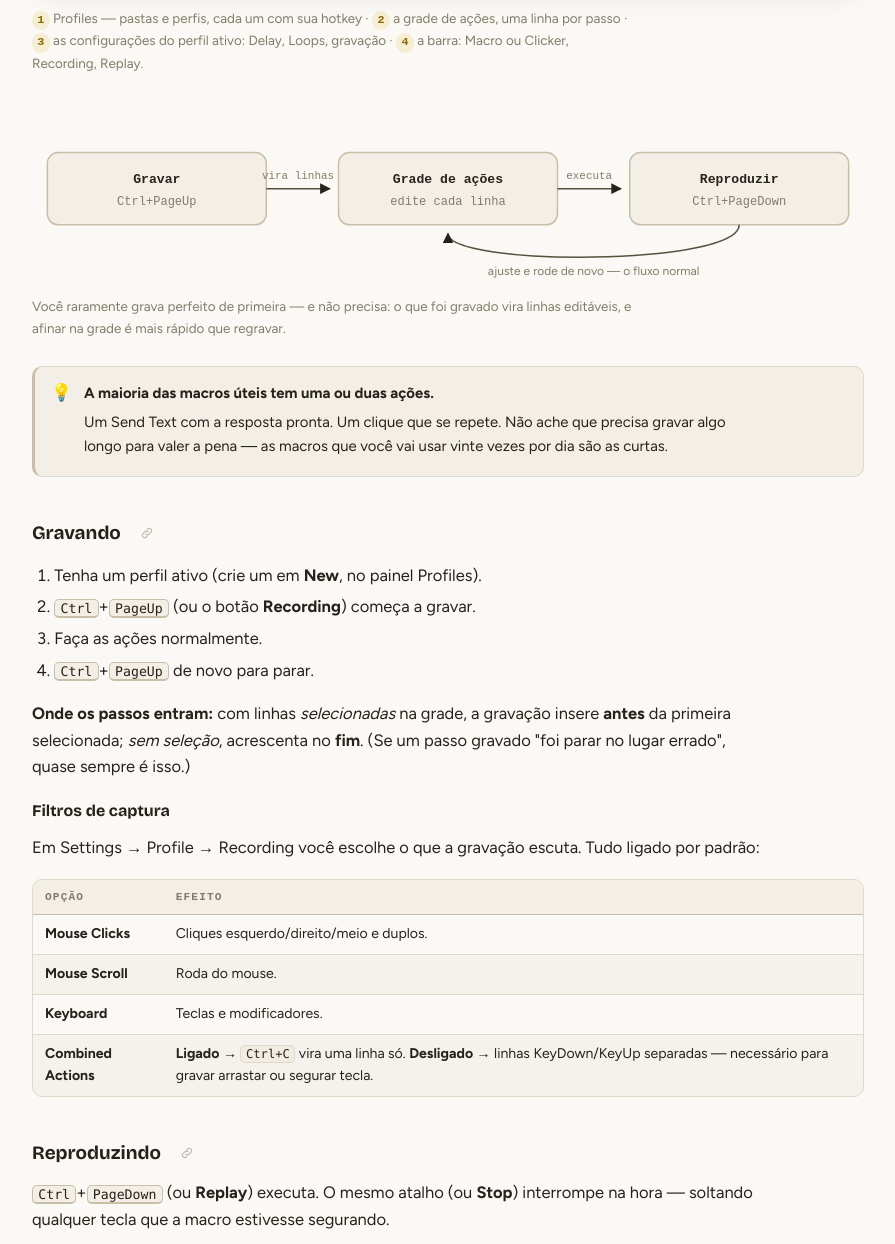
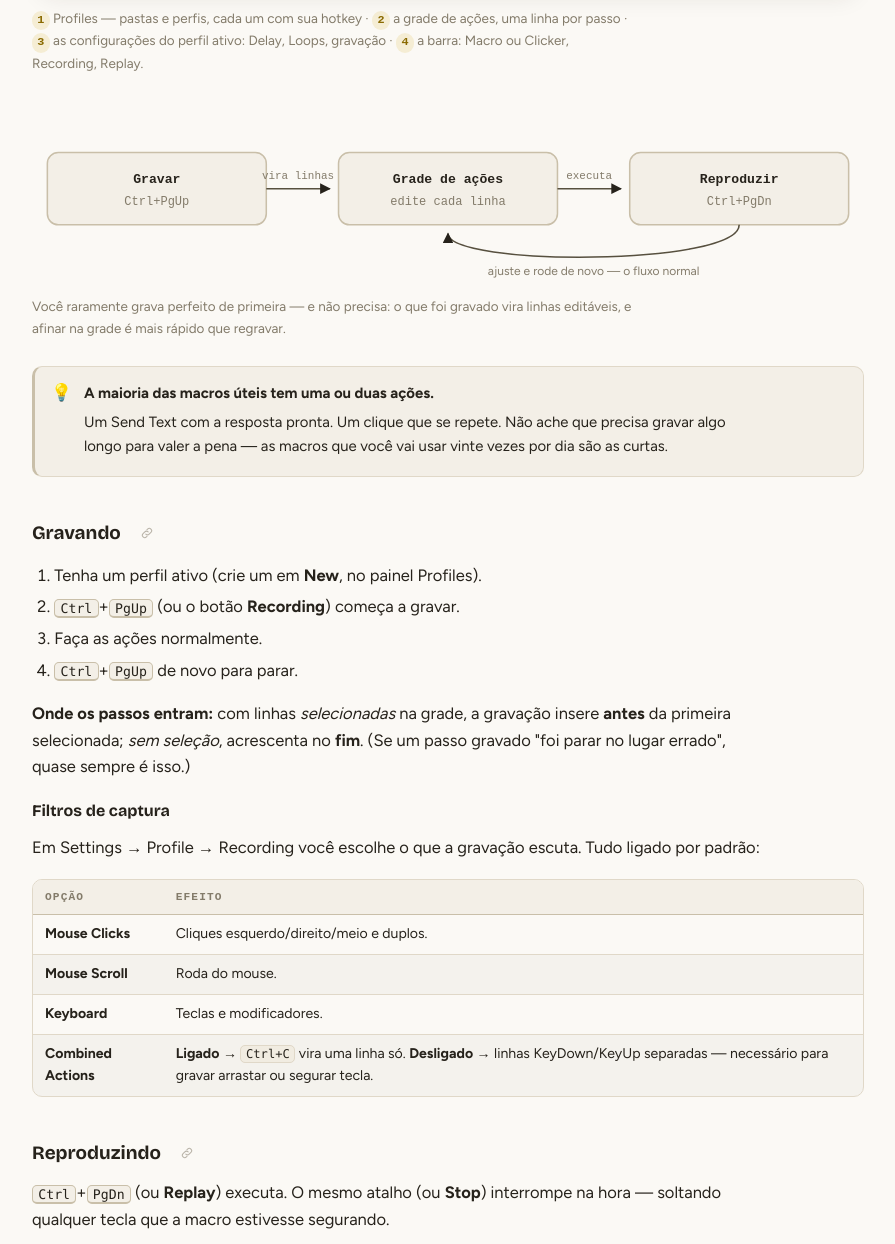
Before and after one commit to fatalihue/TrueReplayer-releases, a plain HTML site: page docs/manual.html in a window 1280 px wide. Shown: the part 2296-3540 px from the top of the page, without its empty margins (328-1223 px from the left). Drawn offline with nearby package versions, Linux system fonts and the light colour scheme; a web font is replaced by a local one.

Commit message:
docs: teclas com a grafia do keycap no manual e no README (PgUp, PgDn, ScrLk, Ins, Del)
O app passou a mostrar todo nome de tecla longo como o keycap fisico escreve, em toda
superficie (grade, sheet, keycaps, dialogos de captura, tooltips dos tokens). O manual
acompanha: os keycaps .kbd, a figura do fluxo gravar/reproduzir, a tabela de tokens
(PgUp / PgDn, Backspace / Del) e os atalhos do README. Os tokens em si nao mudam
({pageup}, {pagedown}, {delete}); so o nome da tecla ao lado deles.

Co-Authored-By: Claude Fable 5.1 <noreply@anthropic.com>

```diff
--- a/docs/manual.html
+++ b/docs/manual.html
@@ -805,7 +805,7 @@
         <tr><td><strong>Perfil</strong></td><td>Uma macro: a lista de ações + suas configurações. Um arquivo <code>.json</code>.</td></tr>
         <tr><td><strong>Ação</strong></td><td>Um passo (um clique, uma tecla, um If…). Uma linha na grade.</td></tr>
         <tr><td><strong>Pasta</strong></td><td>Grupo colorido de perfis. Um perfil fica em no máximo uma.</td></tr>
-        <tr><td><strong>Macro / Clicker</strong></td><td>Dois modos: <em>Macro</em> grava e reproduz listas de ações; <em>Clicker</em> é um auto-clicker. Alterne com <span class="kbd">ScrollLock</span>.</td></tr>
+        <tr><td><strong>Macro / Clicker</strong></td><td>Dois modos: <em>Macro</em> grava e reproduz listas de ações; <em>Clicker</em> é um auto-clicker. Alterne com <span class="kbd">ScrLk</span>.</td></tr>
       </tbody>
     </table>
   </div>
@@ -841,11 +841,11 @@
       </g>
       <g font-family="'Spline Sans Mono', monospace" font-size="12">
         <text x="114" y="76" text-anchor="middle" fill="var(--ink)" font-weight="600">Gravar</text>
-        <text x="114" y="96" text-anchor="middle" fill="var(--muted)" font-size="11">Ctrl+PageUp</text>
+        <text x="114" y="96" text-anchor="middle" fill="var(--muted)" font-size="11">Ctrl+PgUp</text>
         <text x="380" y="76" text-anchor="middle" fill="var(--ink)" font-weight="600">Grade de ações</text>
         <text x="380" y="96" text-anchor="middle" fill="var(--muted)" font-size="11">edite cada linha</text>
         <text x="646" y="76" text-anchor="middle" fill="var(--ink)" font-weight="600">Reproduzir</text>
-        <text x="646" y="96" text-anchor="middle" fill="var(--muted)" font-size="11">Ctrl+PageDown</text>
+        <text x="646" y="96" text-anchor="middle" fill="var(--muted)" font-size="11">Ctrl+PgDn</text>
         <text x="243" y="72" text-anchor="middle" fill="var(--muted)" font-size="10">vira linhas</text>
         <text x="509" y="72" text-anchor="middle" fill="var(--muted)" font-size="10">executa</text>
         <text x="513" y="160" text-anchor="middle" fill="var(--muted)" font-size="11" font-family="'Figtree', sans-serif">ajuste e rode de novo — o fluxo normal</text>
@@ -867,9 +867,9 @@
     <h3 id="p1-gravando">Gravando</h3>
     <ol>
       <li>Tenha um perfil ativo (crie um em <strong>New</strong>, no painel Profiles).</li>
-      <li><span class="kbd">Ctrl</span>+<span class="kbd">PageUp</span> (ou o botão <strong>Recording</strong>) começa a gravar.</li>
+      <li><span class="kbd">Ctrl</span>+<span class="kbd">PgUp</span> (ou o botão <strong>Recording</strong>) começa a gravar.</li>
       <li>Faça as ações normalmente.</li>
-      <li><span class="kbd">Ctrl</span>+<span class="kbd">PageUp</span> de novo para parar.</li>
+      <li><span class="kbd">Ctrl</span>+<span class="kbd">PgUp</span> de novo para parar.</li>
     </ol>
     <p><strong>Onde os passos entram:</strong> com linhas <em>selecionadas</em> na grade, a gravação insere <strong>antes</strong> da primeira selecionada; <em>sem seleção</em>, acrescenta no <strong>fim</strong>. (Se um passo gravado "foi parar no lugar errado", quase sempre é isso.)</p>
 
@@ -890,7 +890,7 @@
 
   <div class="subsec">
     <h3 id="p1-reproduzindo">Reproduzindo</h3>
-    <p><span class="kbd">Ctrl</span>+<span class="kbd">PageDown</span> (ou <strong>Replay</strong>) executa. O mesmo atalho (ou <strong>Stop</strong>) interrompe na hora — soltando qualquer tecla que a macro estivesse segurando.</p>
+    <p><span class="kbd">Ctrl</span>+<span class="kbd">PgDn</span> (ou <strong>Replay</strong>) executa. O mesmo atalho (ou <strong>Stop</strong>) interrompe na hora — soltando qualquer tecla que a macro estivesse segurando.</p>
     <p>A reprodução agenda cada ação contra um <strong>prazo</strong>, não empilha esperas: se algo atrasar, ela ressincroniza em vez de disparar uma rajada de ações acumuladas. Depois de ações que esperam por natureza (Wait Image, Pause, Run Profile, ações de navegador, If com espera), o relógio também ressincroniza — um delay colocado como acomodação nunca é comprimido.</p>
 
     <div class="tbl-wrap">
@@ -1240,9 +1240,9 @@
         <thead><tr><th>Token</th><th>Tecla</th><th>Token</th><th>Tecla</th></tr></thead>
         <tbody>
           <tr><td><span class="tok">{enter}</span></td><td>Enter</td><td><span class="tok">{home}</span> / <span class="tok">{end}</span></td><td>Home / End</td></tr>
-          <tr><td><span class="tok">{tab}</span></td><td>Tab</td><td><span class="tok">{pageup}</span> / <span class="tok">{pagedown}</span></td><td>Page Up / Down</td></tr>
+          <tr><td><span class="tok">{tab}</span></td><td>Tab</td><td><span class="tok">{pageup}</span> / <span class="tok">{pagedown}</span></td><td>PgUp / PgDn</td></tr>
           <tr><td><span class="tok">{space}</span></td><td>Espaço</td><td><span class="tok">{up}</span> <span class="tok">{down}</span></td><td>Setas ↑ ↓</td></tr>
-          <tr><td><span class="tok">{backspace}</span> / <span class="tok">{delete}</span></td><td>Backspace / Delete</td><td><span class="tok">{left}</span> <span class="tok">{right}</span></td><td>Setas ← →</td></tr>
+          <tr><td><span class="tok">{backspace}</span> / <span class="tok">{delete}</span></td><td>Backspace / Del</td><td><span class="tok">{left}</span> <span class="tok">{right}</span></td><td>Setas ← →</td></tr>
           <tr><td><span class="tok">{escape}</span> (ou <span class="tok">{esc}</span>)</td><td>Esc</td><td><span class="tok">{delay:500}</span></td><td>Pausa de 500 ms na digitação</td></tr>
         </tbody>
       </table>
@@ -2331,7 +2331,7 @@ Código de entrega: <span class="hl">{clip:3}</span><span class="hl">{enter}</sp
 
   <div class="subsec">
     <h3 id="p10-clicker-mode">Clicker mode</h3>
-    <p><span class="kbd">ScrollLock</span> alterna entre Macro e Clicker. <span class="kbd">PageDown</span> inicia/para, <span class="kbd">PageUp</span> pausa/retoma — e o painel mostra contagem, taxa, tempo e ETA ao vivo.</p>
+    <p><span class="kbd">ScrLk</span> alterna entre Macro e Clicker. <span class="kbd">PgDn</span> inicia/para, <span class="kbd">PgUp</span> pausa/retoma — e o painel mostra contagem, taxa, tempo e ETA ao vivo.</p>
     <div class="tbl-wrap">
       <table>
         <thead><tr><th>Grupo</th><th>O que controla</th></tr></thead>
@@ -2593,10 +2593,10 @@ Código de entrega: <span class="hl">{clip:3}</span><span class="hl">{enter}</sp
       <table>
         <thead><tr><th>Atalho</th><th>Faz</th><th>Atalho</th><th>Faz</th></tr></thead>
         <tbody>
-          <tr><td><span class="kbd">Ctrl</span>+<span class="kbd">PageUp</span></td><td>Gravar / parar gravação</td><td><span class="kbd">ScrollLock</span></td><td>Alternar Macro ↔ Clicker</td></tr>
-          <tr><td><span class="kbd">Ctrl</span>+<span class="kbd">PageDown</span></td><td>Reproduzir / parar</td><td><span class="kbd">Insert</span></td><td>Trazer o app para frente</td></tr>
+          <tr><td><span class="kbd">Ctrl</span>+<span class="kbd">PgUp</span></td><td>Gravar / parar gravação</td><td><span class="kbd">ScrLk</span></td><td>Alternar Macro ↔ Clicker</td></tr>
+          <tr><td><span class="kbd">Ctrl</span>+<span class="kbd">PgDn</span></td><td>Reproduzir / parar</td><td><span class="kbd">Ins</span></td><td>Trazer o app para frente</td></tr>
           <tr><td><span class="kbd">Pause</span></td><td>Chave-mestra das hotkeys de perfil</td><td><span class="kbd">Win</span>+<span class="kbd">Ctrl</span>+<span class="kbd">C</span></td><td>Capture Slot</td></tr>
-          <tr><td><span class="kbd">PageDown</span> / <span class="kbd">PageUp</span></td><td>Clicker: iniciar / pausar</td><td><span class="kbd">Ctrl</span>+<span class="kbd">K</span></td><td>Paleta de comandos</td></tr>
+          <tr><td><span class="kbd">PgDn</span> / <span class="kbd">PgUp</span></td><td>Clicker: iniciar / pausar</td><td><span class="kbd">Ctrl</span>+<span class="kbd">K</span></td><td>Paleta de comandos</td></tr>
         </tbody>
       </table>
     </div>
```
Also changed, not shown: 1 other file.
